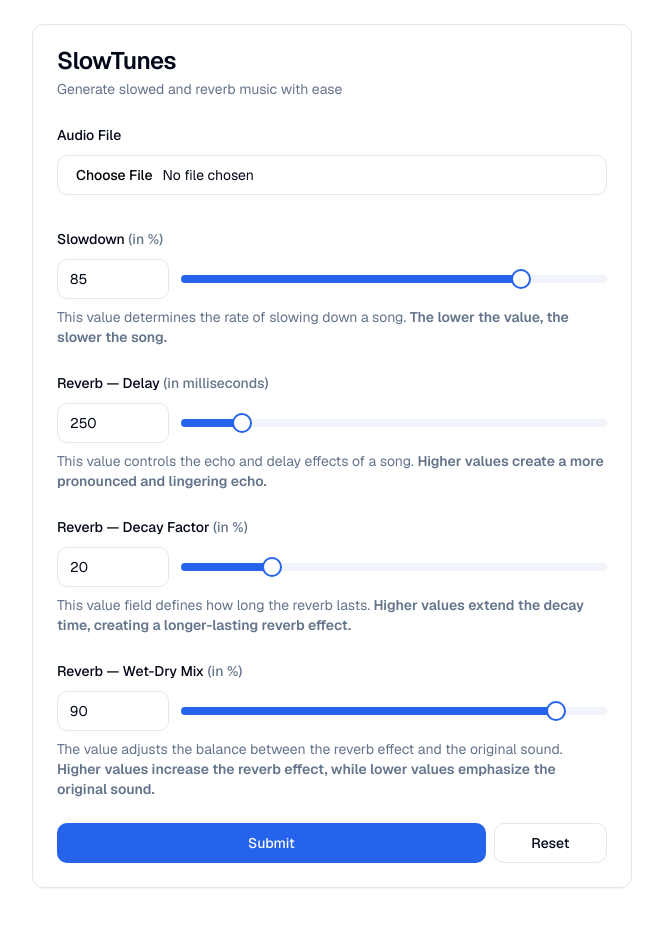
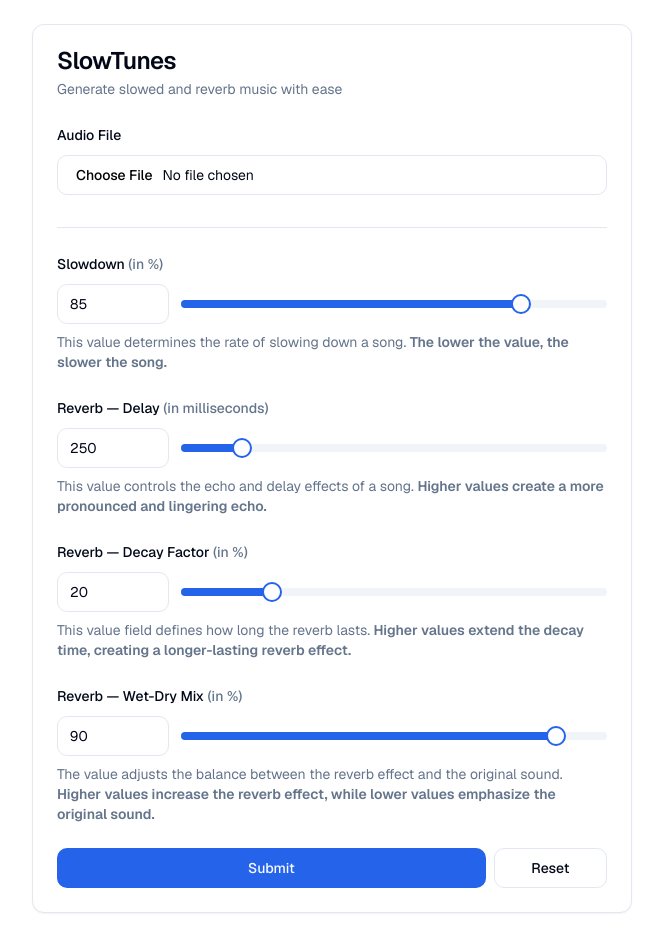
Before and after one commit to petrschmidt/slowtunes, a Next.js app: page / in a window 1280 px wide. Shown: the whole page, without its empty margins (308-971 px from the left). Before the commit the page ends 920 px from the top, so only its background shows below. Built offline with nearby package versions, Linux system fonts and the light colour scheme.

Commit message:
feat: add separator

```diff
--- a/package.json
+++ b/package.json
@@ -16,6 +16,7 @@
     "@ffmpeg/util": "^0.12.1",
     "@hookform/resolvers": "^3.3.4",
     "@radix-ui/react-label": "^2.0.2",
+    "@radix-ui/react-separator": "^1.0.3",
     "@radix-ui/react-slider": "^1.1.2",
     "@radix-ui/react-slot": "^1.0.2",
     "@radix-ui/react-switch": "^1.0.3",
--- a/src/components/audio-transformer-form.tsx
+++ b/src/components/audio-transformer-form.tsx
@@ -21,6 +21,7 @@
 import { FormSliderFieldItem } from '@/components/form-slider-field-item';
 import { SliderConfig } from '@/types/form';
 import { Button } from '@/components/ui/button';
+import { Separator } from '@/components/ui/separator';
 
 const DEFAULT_VALUES = {
   applySlowdown: true,
@@ -71,6 +72,7 @@
             </FormItem>
           )}
         />
+        <Separator />
         {SLIDER_FIELDS.map(({ name, ...sliderFieldItemProps }) => (
           <FormField
             key={name}
--- /dev/null
+++ b/src/components/ui/separator.tsx
@@ -0,0 +1,31 @@
+"use client"
+
+import * as React from "react"
+import * as SeparatorPrimitive from "@radix-ui/react-separator"
+
+import { cn } from "@/lib/utils"
+
+const Separator = React.forwardRef<
+  React.ElementRef<typeof SeparatorPrimitive.Root>,
+  React.ComponentPropsWithoutRef<typeof SeparatorPrimitive.Root>
+>(
+  (
+    { className, orientation = "horizontal", decorative = true, ...props },
+    ref
+  ) => (
+    <SeparatorPrimitive.Root
+      ref={ref}
+      decorative={decorative}
+      orientation={orientation}
+      className={cn(
+        "shrink-0 bg-border",
+        orientation === "horizontal" ? "h-[1px] w-full" : "h-full w-[1px]",
+        className
+      )}
+      {...props}
+    />
+  )
+)
+Separator.displayName = SeparatorPrimitive.Root.displayName
+
+export { Separator }
```
Also changed, not shown: 1 other file (tests, documents, lock files or other folders).
